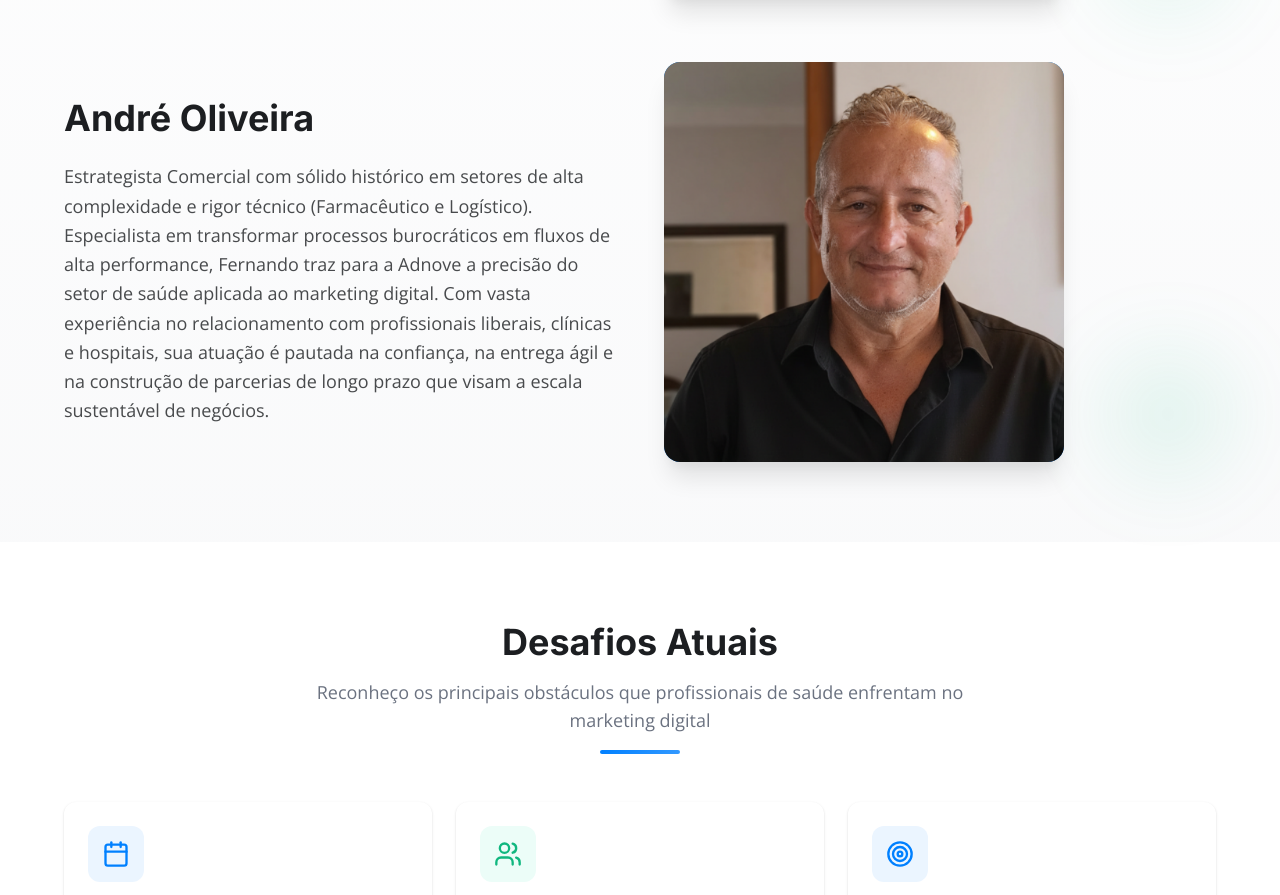
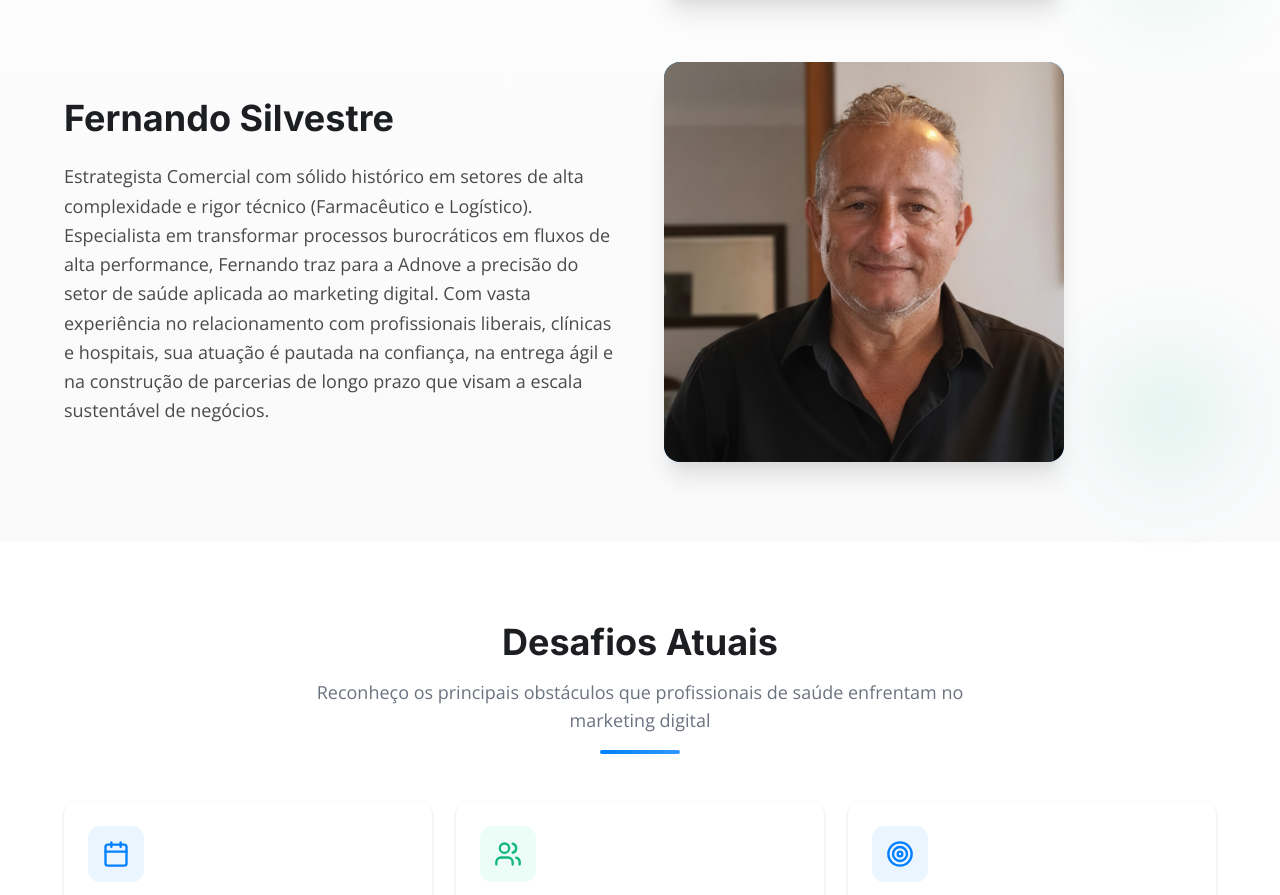
Before and after one commit to andresway1/adnove, a React (Vite) app: page / in a window 1280 px wide. Shown: the part 1390-2285 px from the top of the page. Built offline with nearby package versions, Linux system fonts and the light colour scheme.

Commit message:
Visual edit in Lovable
Edited UI in Lovable

```diff
--- a/src/components/About.tsx
+++ b/src/components/About.tsx
@@ -48,8 +48,8 @@ export default function About() {
           <div className="grid lg:grid-cols-2 gap-12 items-center mt-16">
             {/* Text content */}
             <div className="space-y-6">
-              <h3 className="text-3xl sm:text-4xl font-heading font-bold text-foreground">
-                André Oliveira
+              <h3 className="text-3xl sm:text-4xl font-heading font-bold text-foreground">Fernando Silvestre
+
               </h3>
               <p className="text-lg text-foreground/80 leading-relaxed">
                 Estrategista Comercial com sólido histórico em setores de alta complexidade e rigor técnico (Farmacêutico e Logístico). Especialista em transformar processos burocráticos em fluxos de alta performance, Fernando traz para a Adnove a precisão do setor de saúde aplicada ao marketing digital. Com vasta experiência no relacionamento com profissionais liberais, clínicas e hospitais, sua atuação é pautada na confiança, na entrega ágil e na construção de parcerias de longo prazo que visam a escala sustentável de negócios.
```
